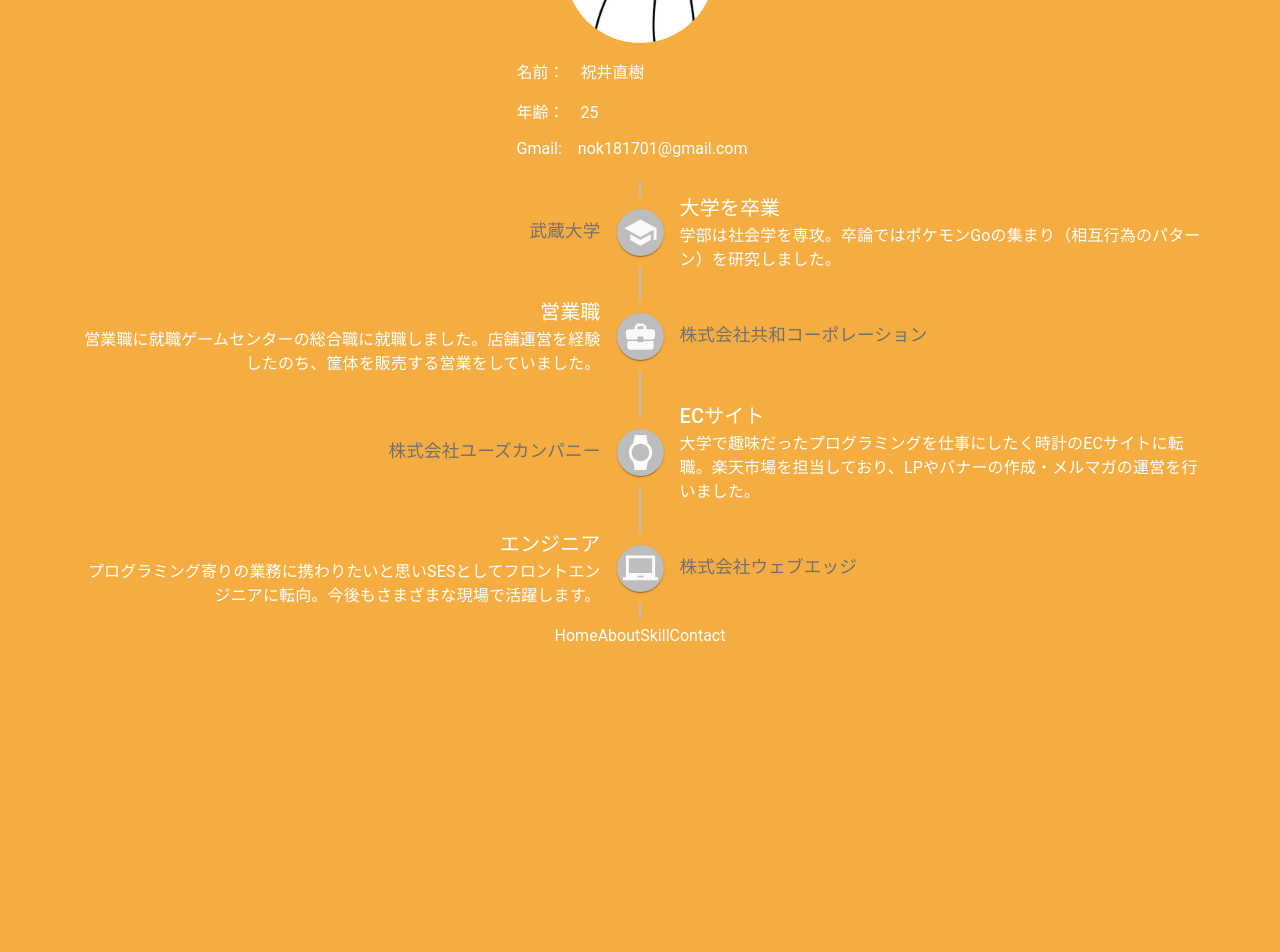
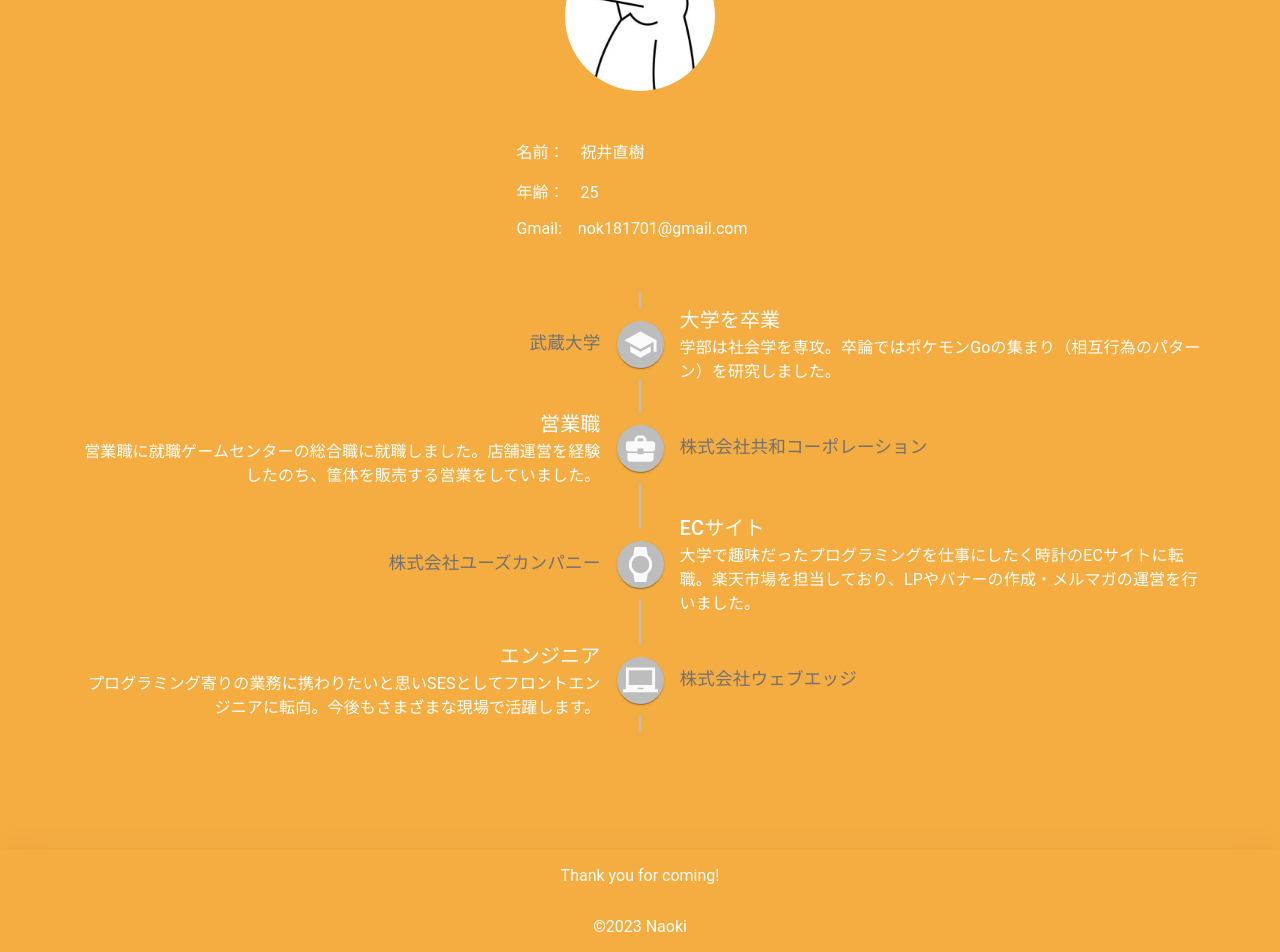
Before and after one commit to nok181701/portfolio-nok, a Next.js app: page /about in a window 1280 px wide. Shown: the part 284-1236 px from the top of the page. Before the commit the page ends 929 px from the top, so only its background shows below. Built offline with nearby package versions, Linux system fonts and the light colour scheme.

Commit message:
✨ フッター追加

```diff
--- a/src/components/ContentsAbout/Contents.module.scss
+++ b/src/components/ContentsAbout/Contents.module.scss
@@ -1,3 +1,8 @@
+.title {
+  text-align: center;
+  margin: 2.5rem 0;
+  font-size: 2rem;
+}
 .icon {
   width: 10%;
   height: 10%;
@@ -5,11 +10,6 @@
     width: 25%;
     height: 25%;
   }
-}
-.title {
-  text-align: center;
-  margin: 2rem 0;
-  font-size: 2rem;
 }
 .timeline {
   max-width: 400px;
@@ -21,7 +21,7 @@
   padding: 1rem;
 }
 .info {
-  padding: 0.5rem;
+  padding: 2.5rem;
 
   li {
     padding: 0.5rem;
--- a/src/components/Footer/Footer.module.scss
+++ b/src/components/Footer/Footer.module.scss
@@ -1,78 +1,19 @@
-.grid {
-  grid-template-columns: repeat(4, minmax(25%, auto));
-  width: var(--max-width);
-  max-width: 100%;
-  ul {
-    display: flex;
-    justify-content: center;
+.footer {
+  margin-top: 7rem;
+  box-shadow: 0 1.9px 30.5px rgba(0, 0, 0, 0.057);
+  z-index: 2;
+  width: 100%;
+  display: flex;
+  flex-direction: column;
+}
+.footerIcons {
+  display: flex;
+  justify-content: center;
+  li {
+    padding: 1rem 1rem;
   }
 }
-
-.card {
-  padding: 1rem 1.2rem;
-  border-radius: var(--border-radius);
-  background: rgba(var(--card-rgb), 0);
-  border: 1px solid rgba(var(--card-border-rgb), 0);
-  transition: background 200ms, border 200ms;
+.text {
+  padding: 1rem;
+  text-align: center;
 }
-
-.card span {
-  display: inline-block;
-  transition: transform 200ms;
-}
-
-.card h2 {
-  font-weight: 600;
-  margin-bottom: 0.7rem;
-}
-
-.card p {
-  margin: 0;
-  opacity: 0.6;
-  font-size: 0.9rem;
-  line-height: 1.5;
-  max-width: 30ch;
-}
-
-/* Enable hover only on non-touch devices */
-@media (hover: hover) and (pointer: fine) {
-  .card:hover {
-    background: rgba(var(--card-rgb), 0.1);
-    border: 1px solid rgba(var(--card-border-rgb), 0.15);
-  }
-
-  .card:hover span {
-    transform: translateX(4px);
-  }
-}
-
-@media (prefers-reduced-motion) {
-  .card:hover span {
-    transform: none;
-  }
-}
-
-/* Mobile */
-@media (max-width: 700px) {
-  .grid {
-    grid-template-columns: 1fr;
-    margin-bottom: 120px;
-    max-width: 320px;
-    // text-align: center;
-  }
-
-  .card {
-    padding: 1rem 2.5rem;
-  }
-
-  .card h2 {
-    margin-bottom: 0.5rem;
-  }
-}
-
-/* Tablet and Smaller Desktop */
-@media (min-width: 701px) and (max-width: 1120px) {
-  .grid {
-    grid-template-columns: repeat(2, 50%);
-  }
-}
--- a/src/components/Footer/index.tsx
+++ b/src/components/Footer/index.tsx
@@ -1,26 +1,15 @@
 import styles from "src/components/Footer/Footer.module.scss";
 import { Inter } from "next/font/google";
-import Link from "next/link";
 
 const inter = Inter({ subsets: ["latin"] });
 
 export function Footer() {
   return (
-    <header className={styles.grid}>
-      <ul>
-        <li>
-          <Link href="/">Home</Link>
-        </li>
-        <li>
-          <Link href="/about">About</Link>
-        </li>
-        <li>
-          <Link href="/skill">Skill</Link>
-        </li>
-        <li>
-          <Link href="/contact">Contact</Link>
-        </li>
-      </ul>
-    </header>
+    <>
+      <footer className={styles.footer}>
+        <p className={styles.text}>Thank you for coming!</p>
+        <p className={styles.text}>©2023 Naoki</p>
+      </footer>
+    </>
   );
 }
--- a/src/components/Header/Header.module.scss
+++ b/src/components/Header/Header.module.scss
@@ -13,7 +13,7 @@
     position: relative;
     display: inline;
     margin: 0;
-    padding: 1.5rem 3rem;
+    padding: 2.5rem 3rem;
     font-size: 1rem;
   }
   div {
@@ -26,13 +26,11 @@
     animation: none;
   }
 }
-.none {
-  display: none;
-}
 
 /* Mobile */
 @media (max-width: 1000px) {
   .description {
+    display: flex;
     font-size: 0.8rem;
     ul {
       justify-content: left;
```
Also changed, not shown: src/pages/index.tsx (+6 -6 lines).
